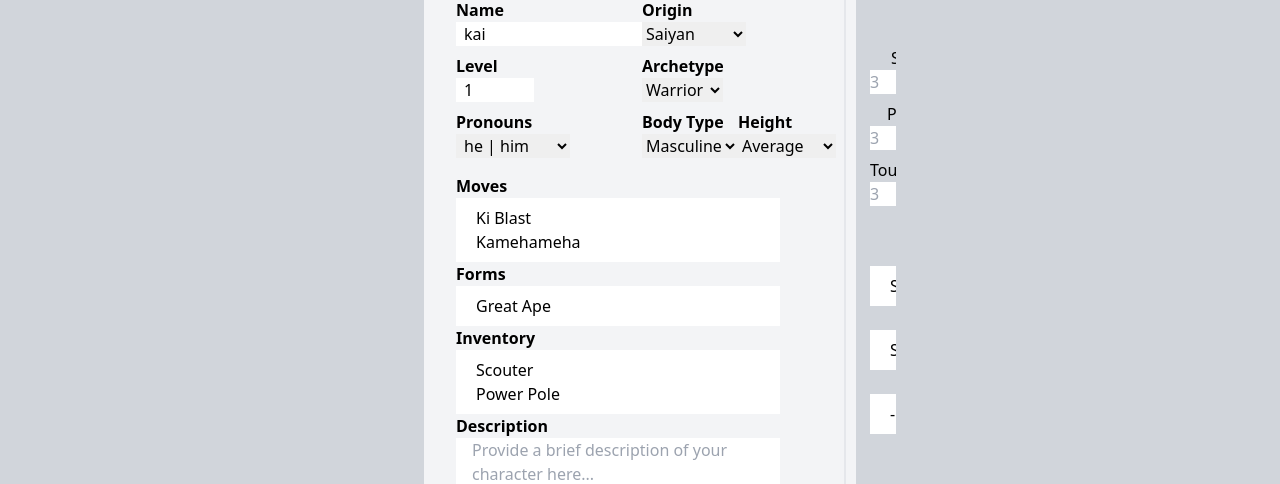
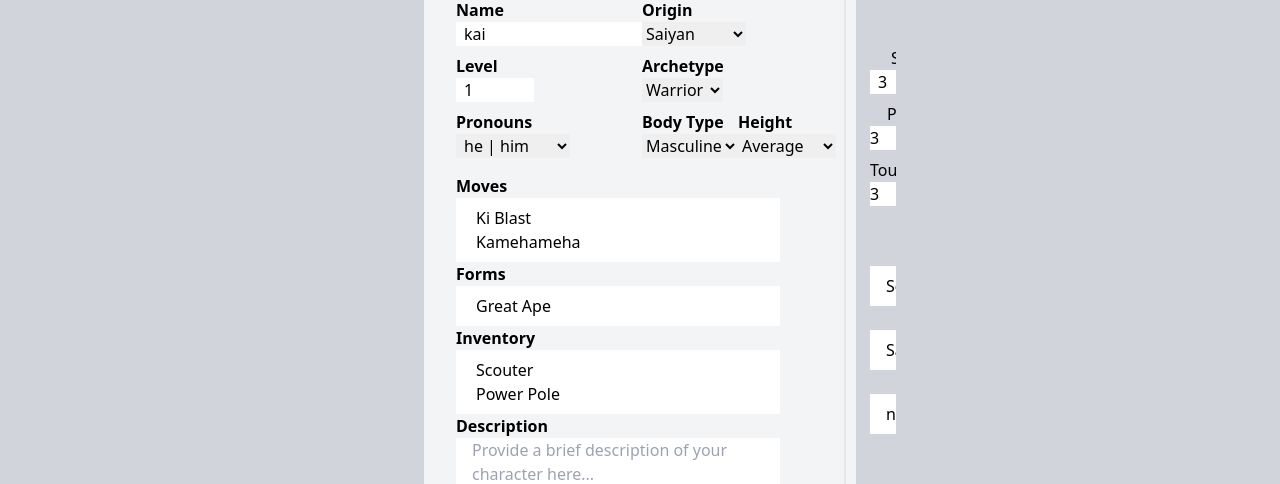
Before and after one commit to KylePep/ddbwiki, a Next.js app: page /sheet in a window 1280 px wide. Shown: the part 314-798 px from the top of the page. Built offline with nearby package versions, Linux system fonts and the light colour scheme.

Commit message:
Connected stats to form, corrected issue with handleChange

```diff
--- a/app/sheet/page.tsx
+++ b/app/sheet/page.tsx
@@ -11,7 +11,10 @@ export default function page() {
 
   const handleChange = (e) => {
     const {name, value} = e.target;
-    if (name !== "stats" && name !== "equipment" && name != "inventory" && name !== "forms"){
+
+    const nestedField = name.split("."); // Split the field name by dot to access nested objects
+
+    if (nestedField.length === 1) {
       setForm(prevForm => ({
         ...prevForm,
         [name]: value
@@ -19,6 +22,8 @@ export default function page() {
     } else {
       const category = name.split(".")[0]
       const field = name.split(".")[1]
+
+      console.log(category, field)
 
       setForm(prevForm => ({
         ...prevForm,
@@ -160,7 +165,7 @@ export default function page() {
                 </div>
                 <div className='flex flex-col'>
                   <label className='font-bold' >Description</label>
-                  <textarea className='resize-none me-10 px-4' name="description" id="description" cols={30} rows={4} placeholder='Provide a brief description of your character here...'></textarea>
+                  <textarea onChange={handleChange} value={form.description} className='resize-none me-10 px-4' name="description" id="description" cols={30} rows={4} placeholder='Provide a brief description of your character here...'></textarea>
                 </div>
               </div>
             </div>
@@ -176,50 +181,44 @@ export default function page() {
 
               <div className='grid grid-rows-3 grid-flow-col gap-2'>
                 <div className='flex flex-col '>
-                  <label className='text-center' htmlFor="name">Spirit </label>
-                  <input type="number" name="spirit" id="spirit" min={1} max={5} placeholder='3' />
+                  <label className='text-center' htmlFor="spirit">Spirit </label>
+                  <input onChange={handleChange} value={form.stats.spirit} className='ps-2' type="number" name="stats.spirit" id="spirit" min={1} max={5}/>
                 </div>
                 <div className='flex flex-col '>
-                  <label className='text-center' htmlFor="name">Power </label>
-                  <input type="number" name="power" id="power" min={1} max={5} placeholder='3' />
+                  <label className='text-center' htmlFor="power">Power </label>
+                  <input onChange={handleChange} value={form.stats.power} type="number" name="stats.power" id="power" min={1} max={5}/>
                 </div>
                 <div className='flex flex-col '>
-                  <label className='text-center' htmlFor="name">Toughness </label>
-                  <input type="number" name="toughness" id="toughness" min={1} max={5} placeholder='3' />
+                  <label className='text-center' htmlFor="toughness">Toughness </label>
+                  <input onChange={handleChange} value={form.stats.toughness} type="number" name="stats.toughness" id="toughness" min={1} max={5}/>
                 </div>
                 <div className='flex flex-col '>
-                  <label className='text-center' htmlFor="name">Ki </label>
-                  <input type="number" name="ki" id="ki" min={1} max={5} placeholder='3' />
+                  <label className='text-center' htmlFor="ki">Ki </label>
+                  <input onChange={handleChange} value={form.stats.ki} type="number" name="stats.ki" id="ki" min={1} max={5}/>
                 </div>
                 <div className='flex flex-col '>
-                  <label className='text-center' htmlFor="name">Agility </label>
-                  <input type="number" name="agility" id="agility" min={1} max={5} placeholder='3' />
+                  <label className='text-center' htmlFor="agility">Agility </label>
+                  <input onChange={handleChange} value={form.stats.agility} type="number" name="stats.agility" id="agility" min={1} max={5}/>
                 </div>
               </div>
               <div className='mt-3 '>
                 <p className='text-center font-bold'>Equipment</p>
                 <div>
                     <p className='text-center'>Head</p>
-                  <div className='bg-white py-2 pe-2'>
-                    <ul>
-                      <li>Saiyan Scouter</li>
-                    </ul>
+                  <div className='bg-white py-2 px-4'>
+                    {form.equipment.head}
                   </div>
                 </div>
                 <div>
                     <p className='text-center'>Body</p>
-                  <div className='bg-white py-2'>
-                    <ul>
-                      <li>Saiyan Armor</li>
-                    </ul>
+                  <div className='bg-white py-2 px-4'>
+                    {form.equipment.body}
                   </div>
                 </div>
                 <div>
                     <p className='text-center'>Weapon</p>
-                  <div className='bg-white py-2'>
-                    <ul>
-                      <li>-None-</li>
-                    </ul>
+                  <div className='bg-white py-2 px-4'>
+                    {form.equipment.weapon}
                   </div>
                 </div>
               </div>
```
